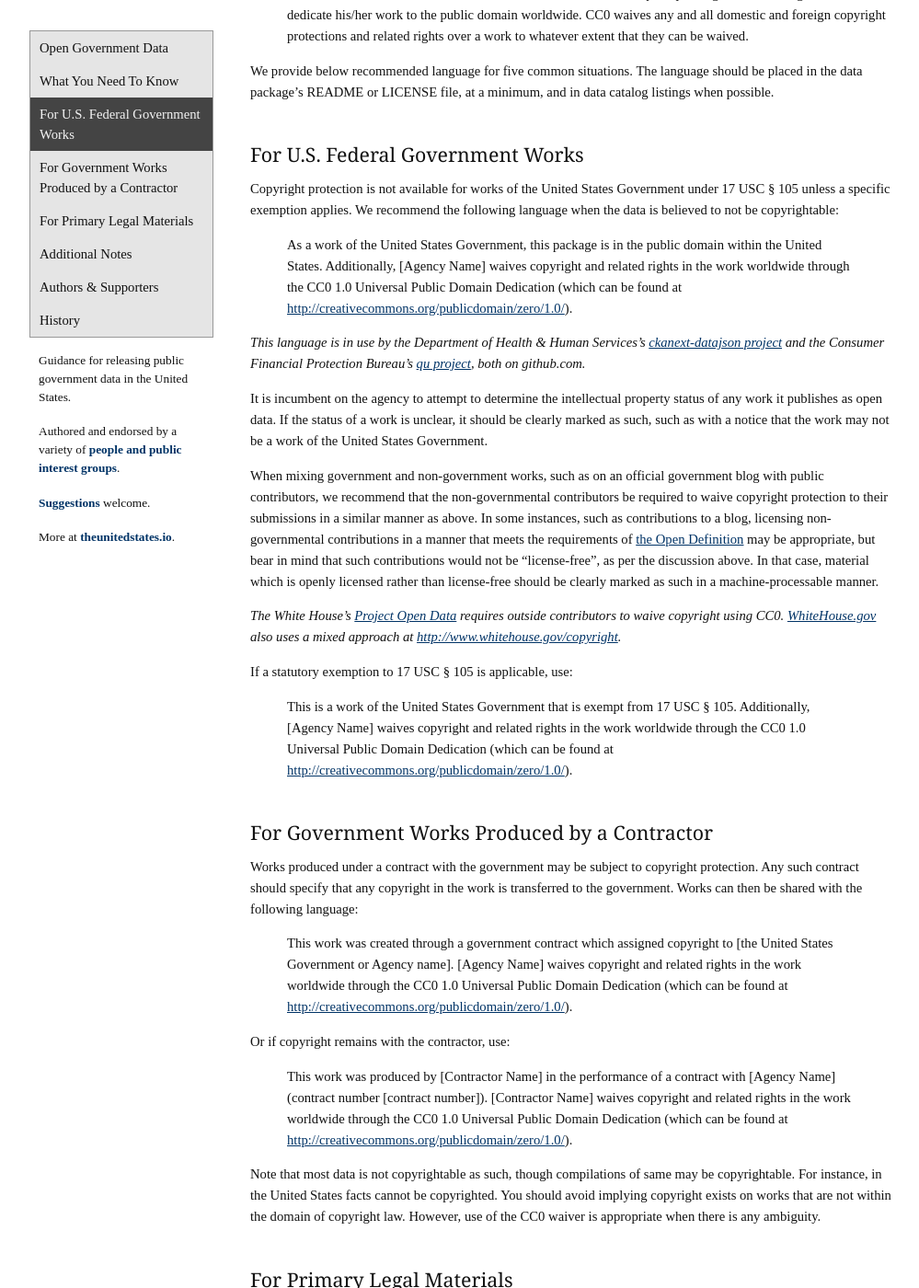
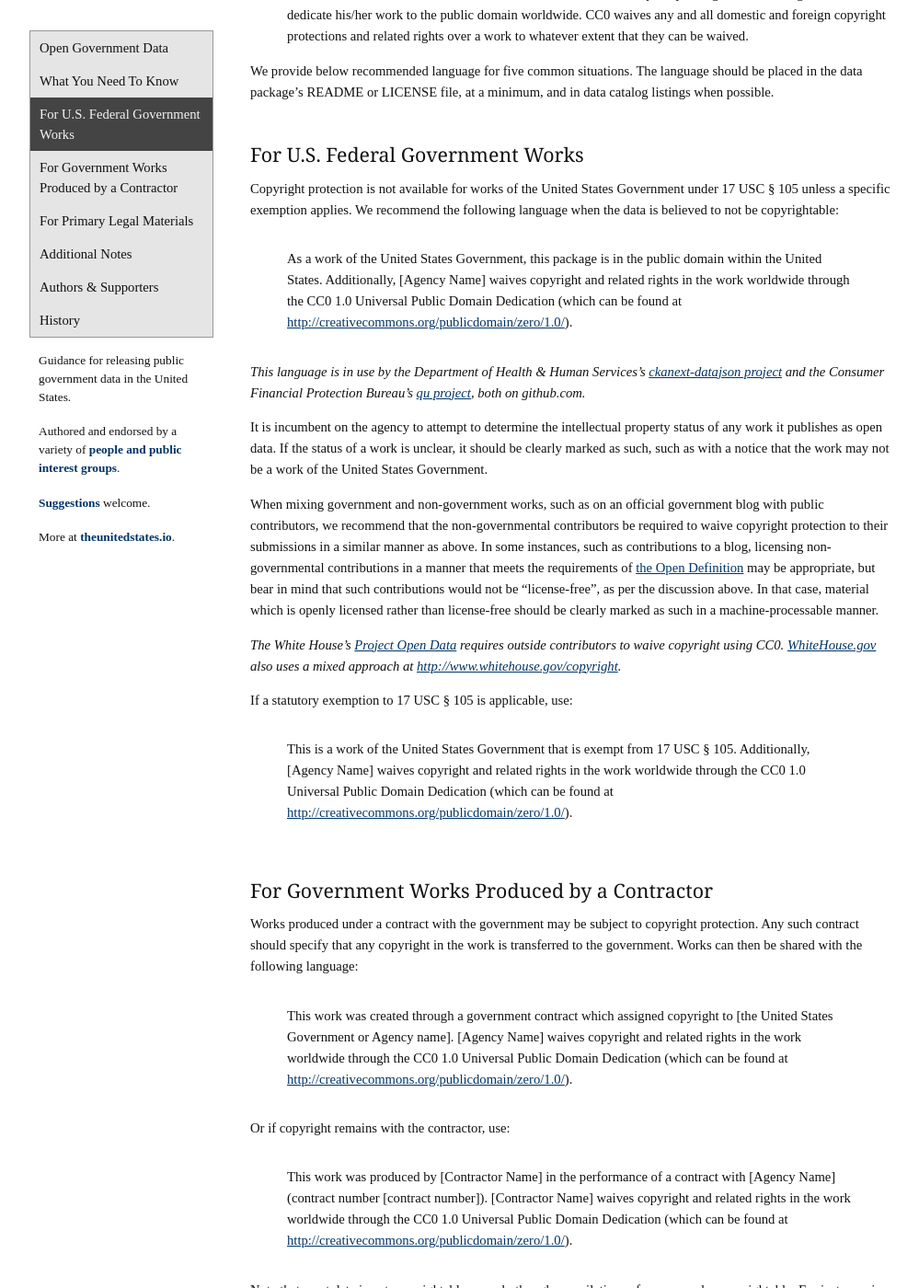
Before and after one commit to unitedstates/licensing, a Jekyll site: the page built from index.md, in a window 1280 px wide and 1400 px high, scrolled down 870 px. Shown: the whole window at 92% size, without its empty margins (18-1017 px from the left). Built offline with Jekyll 4.4.1, drawn with Linux system fonts in a browser that asks for light colours; nearby versions of some CDN libraries; some web fonts are replaced.

Commit message:
pad blockquotes

```diff
--- a/assets/site.css
+++ b/assets/site.css
@@ -79,6 +79,8 @@ article h3 {font-size: 18pt; margin-top: 0;}
 article h4 {font-size: 16pt; margin-top: 0; padding-top: 30px; margin-bottom: 10px;}
 article a {color: #036;}
 
+article blockquote {padding: 1px 0;} /* 1px triggers a much bigger pad */
+
 article p.dateline {
   text-align: right;
   color: #444;
@@ -95,7 +97,3 @@ article ul.people, article ul.people li {
 
 article ul.people a {text-decoration: none; font-weight: bold;}
 article ul.people a:hover {text-decoration: underline; color: #111;}
-
-article ul.contributors {
-
-}
```
